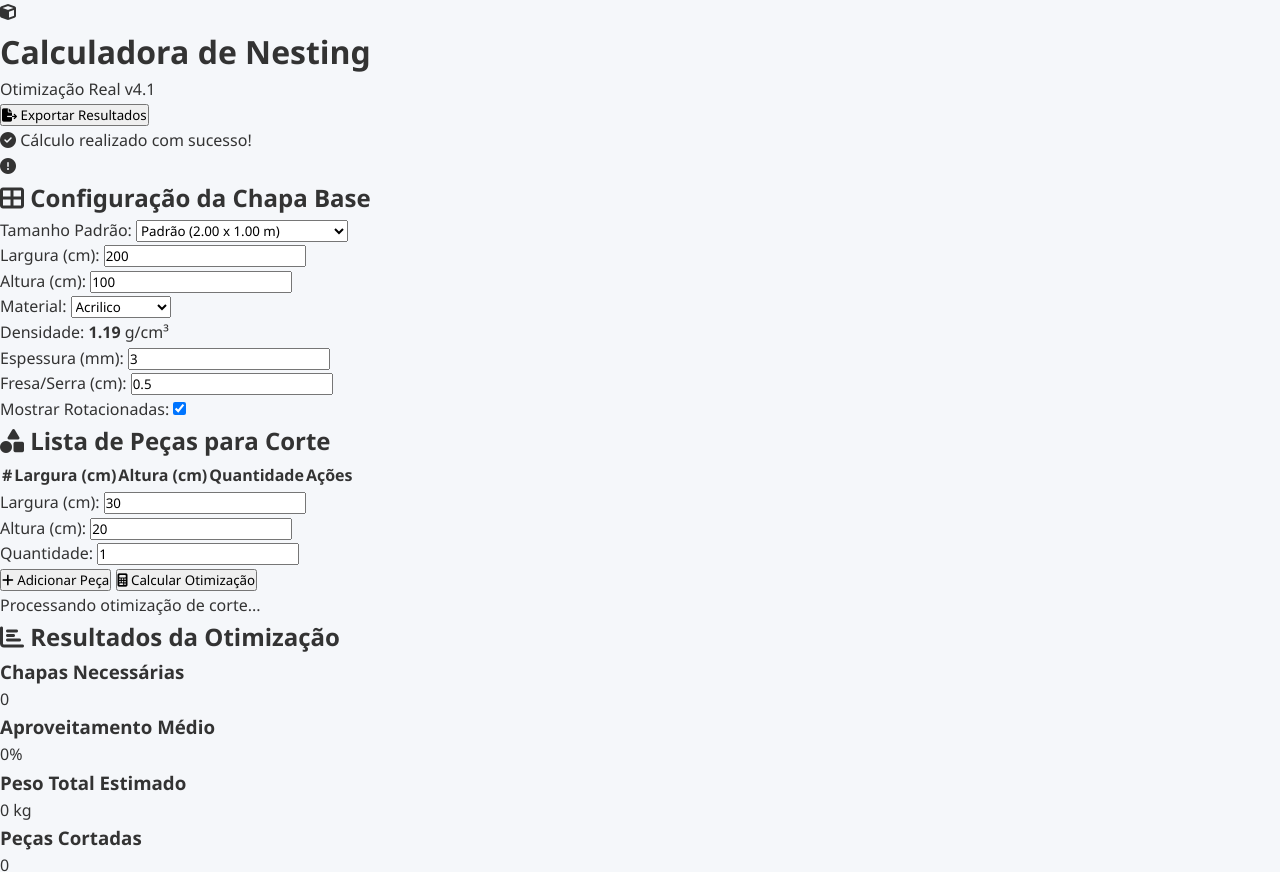
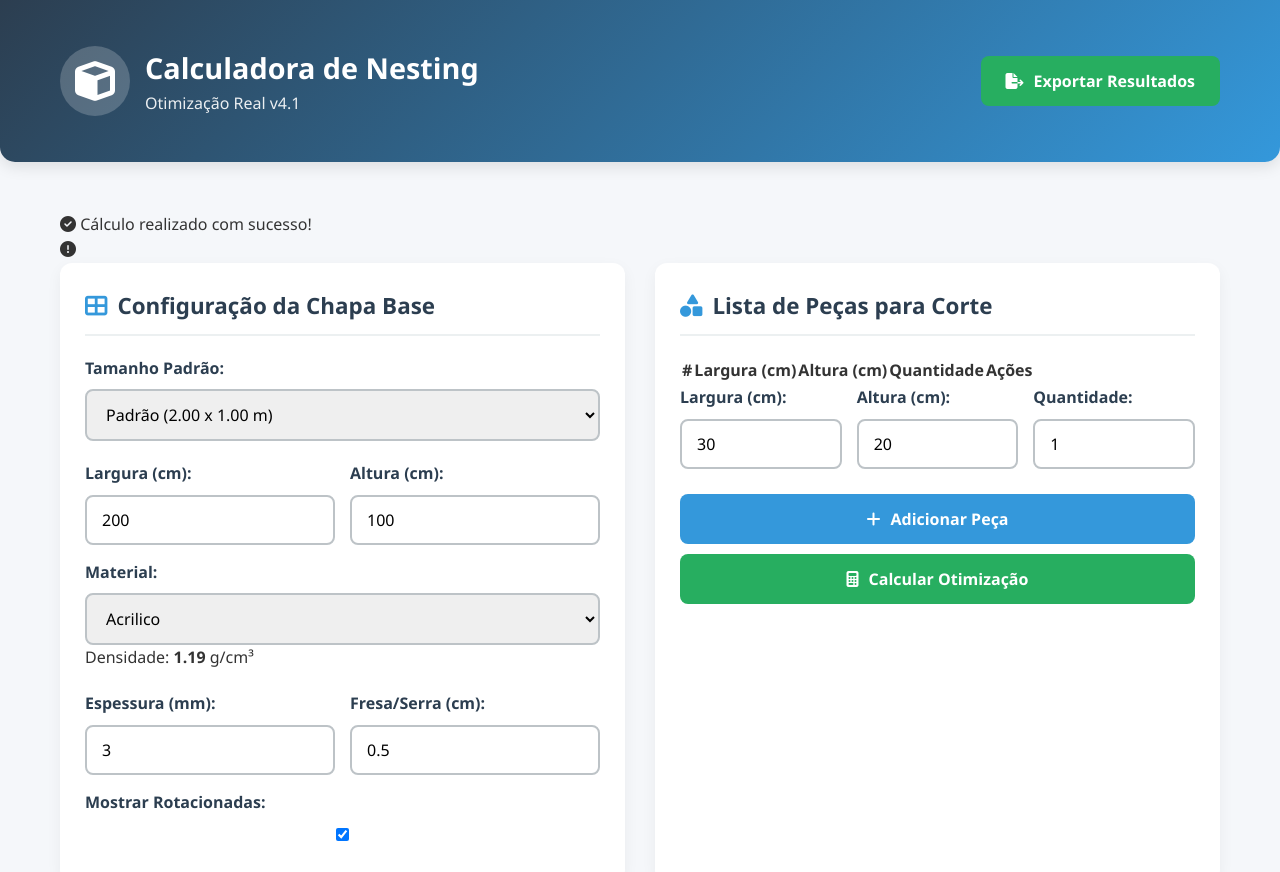
Before and after one commit to ToniLisboa/projeto-calculadora-nesting, a plain HTML site: page index.html in a window 1280 px wide. Shown: the top 872 px of the page. Drawn offline with nearby package versions, Linux system fonts and the light colour scheme; files that its build step writes are made by us from their sources.

Commit message:
Organizando pastas de arquivos
estilo/style.css
logica/script.js

```diff
--- a/estilo/style.css
+++ b/estilo/style.css
@@ -21,3 +21,169 @@
     color: #333;
     line-height: 1.6;
 }
+
+.container {
+    max-width: 1200px;
+    margin: 0 auto;
+    padding: 20px;
+}
+
+header {
+    background: linear-gradient(135deg, var(--primary), var(--secondary));
+    color: white;
+    padding: 25px 0;
+    border-radius: 0 0 15px 15px;
+    box-shadow: 0 5px 15px rgba(0, 0, 0, 0.1);
+    margin-bottom: 30px;
+}
+
+.header-content {
+    display: flex;
+    align-items: center;
+    justify-content: space-between;
+}
+
+.logo {
+    display: flex;
+    align-items: center;
+    gap: 15px;
+}
+
+.logo i {
+    font-size: 2.5rem;
+    background: rgba(255, 255, 255, 0.2);
+    padding: 15px;
+    border-radius: 50%;
+}
+
+.logo h1 {
+    font-size: 1.8rem;
+    font-weight: 700;
+}
+
+.logo span {
+    font-size: 1rem;
+    opacity: 0.9;
+    font-weight: 300;
+}
+
+.app-container {
+    display: grid;
+    grid-template-columns: 1fr 1fr;
+    gap: 30px;
+    margin-bottom: 40px;
+}
+
+@media (max-width: 992px) {
+    .app-container {
+        grid-template-columns: 1fr;
+    }
+}
+
+.card {
+    background: white;
+    border-radius: 12px;
+    padding: 25px;
+    box-shadow: 0 5px 15px rgba(0, 0, 0, 0.05);
+    transition: transform 0.3s ease, box-shadow 0.3s ease;
+}
+
+.card:hover {
+    transform: translateY(-5px);
+    box-shadow: 0 8px 25px rgba(0, 0, 0, 0.1);
+}
+
+.card-title {
+    font-size: 1.4rem;
+    color: var(--primary);
+    margin-bottom: 20px;
+    padding-bottom: 10px;
+    border-bottom: 2px solid var(--light);
+    display: flex;
+    align-items: center;
+    gap: 10px;
+}
+
+.card-title i {
+    color: var(--secondary);
+}
+
+.form-group {
+    margin-bottom: 20px;
+}
+
+label {
+    display: block;
+    margin-bottom: 8px;
+    font-weight: 600;
+    color: var(--dark);
+}
+
+.form-row {
+    display: flex;
+    gap: 15px;
+    margin-bottom: 15px;
+}
+
+.form-row .form-group {
+    flex: 1;
+    margin-bottom: 0;
+}
+
+select, input {
+    width: 100%;
+    padding: 12px 15px;
+    border: 2px solid var(--border);
+    border-radius: 8px;
+    font-size: 1rem;
+    transition: border-color 0.3s;
+}
+
+select:focus, input:focus {
+    outline: none;
+    border-color: var(--secondary);
+}
+
+.btn {
+    padding: 14px 25px;
+    border: none;
+    border-radius: 8px;
+    font-size: 1rem;
+    font-weight: 600;
+    cursor: pointer;
+    transition: all 0.3s ease;
+    display: inline-flex;
+    align-items: center;
+    justify-content: center;
+    gap: 10px;
+}
+
+.btn-primary {
+    background-color: var(--secondary);
+    color: white;
+}
+
+.btn-primary:hover {
+    background-color: #2980b9;
+    transform: translateY(-2px);
+    box-shadow: 0 5px 15px rgba(52, 152, 219, 0.3);
+}
+
+.btn-success {
+    background-color: var(--success);
+    color: white;
+}
+
+.btn-success:hover {
+    background-color: #229954;
+    transform: translateY(-2px);
+}
+
+.btn-block {
+    width: 100%;
+    margin-top: 10px;
+}
+
+.table-container {
+    overflow-x: auto;
+}
--- a/index.html
+++ b/index.html
@@ -5,7 +5,7 @@
     <meta name="viewport" content="width=device-width, initial-scale=1.0">
     <title>📐 Calculadora de Nesting (Otimização Real) v4.1</title>
     <link rel="stylesheet" href="https://cdnjs.cloudflare.com/ajax/libs/font-awesome/6.4.0/css/all.min.css">
-    <link rel="stylesheet" href="style.css">
+    <link rel="stylesheet" href="estilo/style.css">
     <script src="https://cdn.jsdelivr.net/npm/chart.js"></script>
 </head>
 <body>
@@ -199,7 +199,7 @@
         </div>
  </div>
 
-    <script src="script.js"></script>
+    <script src="logica/"></script>
 
 </body>
 </html>
```
